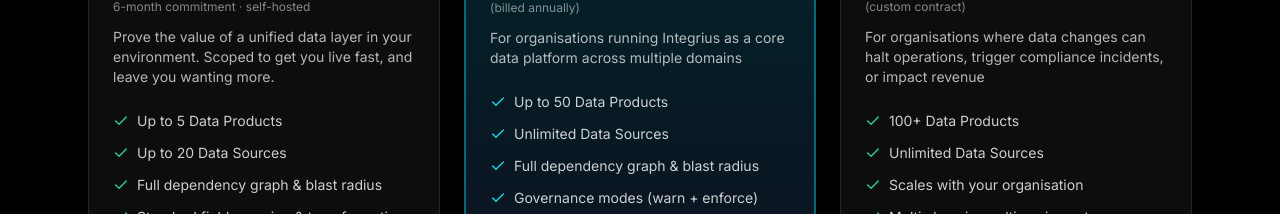
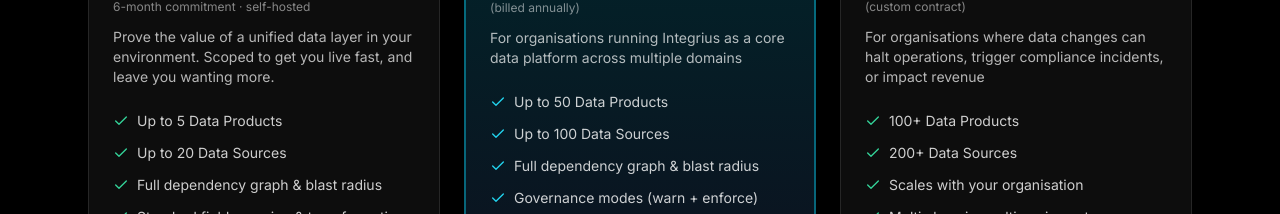
Before and after one commit to randomershenans/integrius-website, a Next.js app: page / in a window 1280 px wide. Shown: the part 6960-7174 px from the top of the page. Built offline with nearby package versions, Linux system fonts and the light colour scheme; no server answers.

Commit message:
fix: Enterprise = Up to 100 Data Sources, Platform = 200+ Data Sources

```diff
--- a/src/components/landing/PricingCalculator.tsx
+++ b/src/components/landing/PricingCalculator.tsx
@@ -35,7 +35,7 @@
     highlight: true,
     features: [
       'Up to 50 Data Products',
-      'Unlimited Data Sources',
+      'Up to 100 Data Sources',
       'Full dependency graph & blast radius',
       'Governance modes (warn + enforce)',
       'Override reasoning & audit trail',
@@ -56,7 +56,7 @@
     highlight: false,
     features: [
       '100+ Data Products',
-      'Unlimited Data Sources',
+      '200+ Data Sources',
       'Scales with your organisation',
       'Multi-domain, multi-region setups',
       'Search API included',
```
